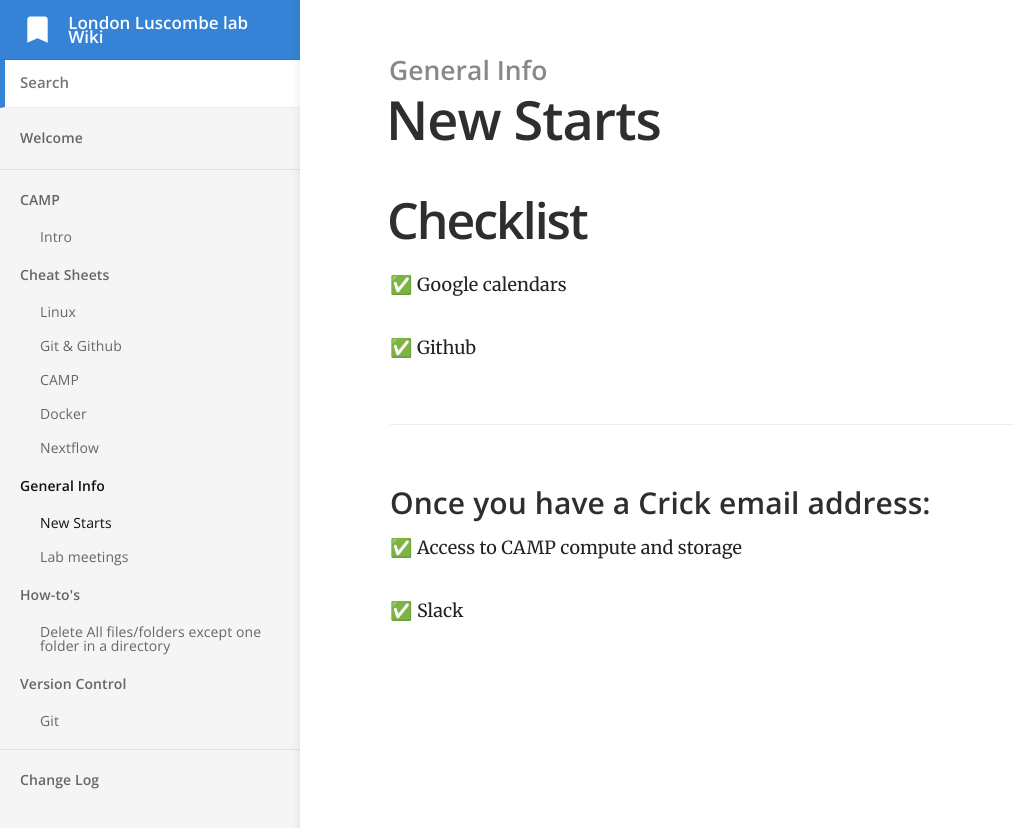
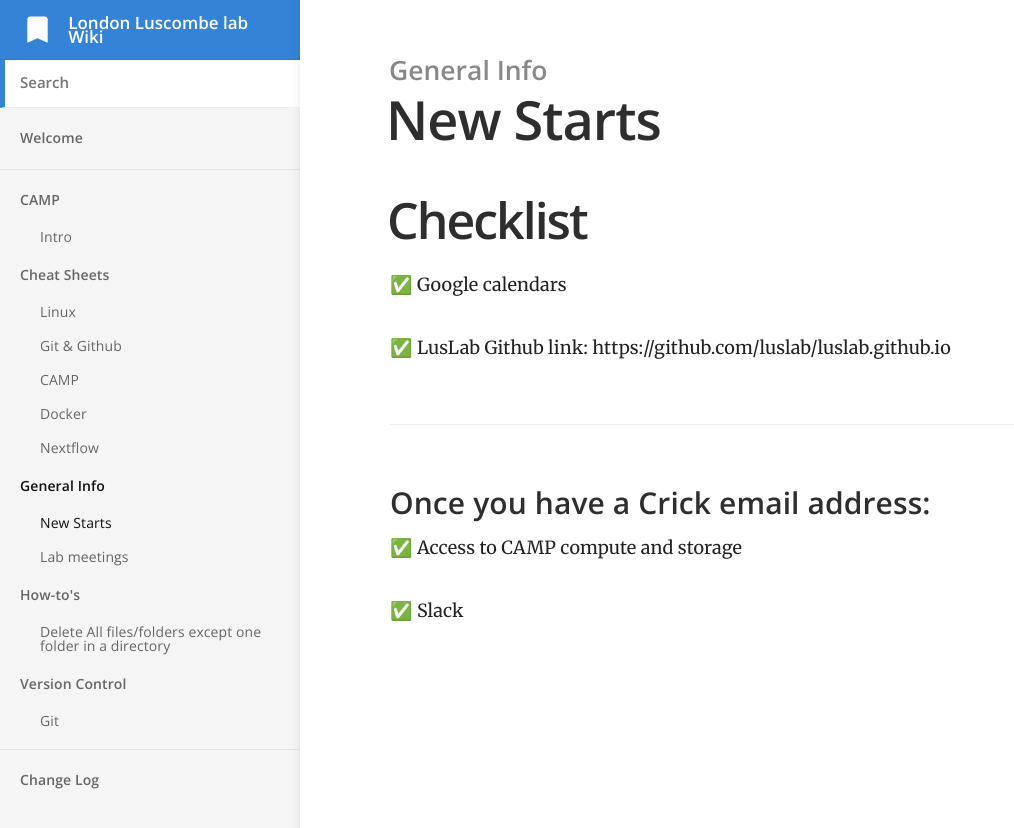
Before and after one commit to luslab/luslab.github.io, a Jekyll site: the page built from _docs/general-info/new-starts.md, in a window 1280 px wide. Shown: the top 828 px of the page, without its empty margins (0-1014 px from the left). Built offline with Jekyll 4.4.1, drawn with Linux system fonts in a browser that asks for light colours.

Commit message:
Update new-starts.md

```diff
--- a/_docs/general-info/new-starts.md
+++ b/_docs/general-info/new-starts.md
@@ -9,7 +9,7 @@ order: 1
 
 ✅ Google calendars
 
-✅ Github
+✅ LusLab Github link: https://github.com/luslab/luslab.github.io
 
 ### Once you have a Crick email address:
 
```
